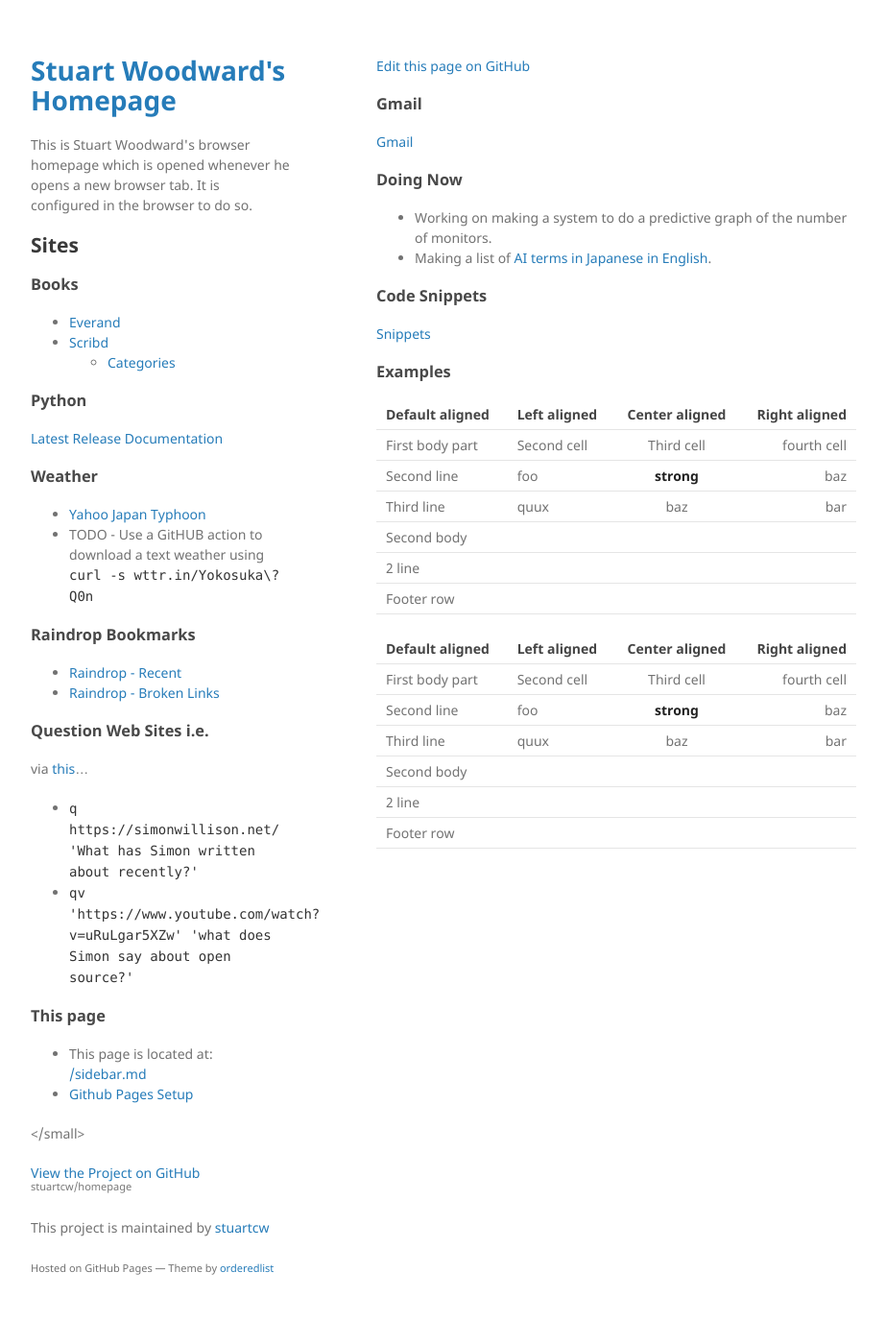
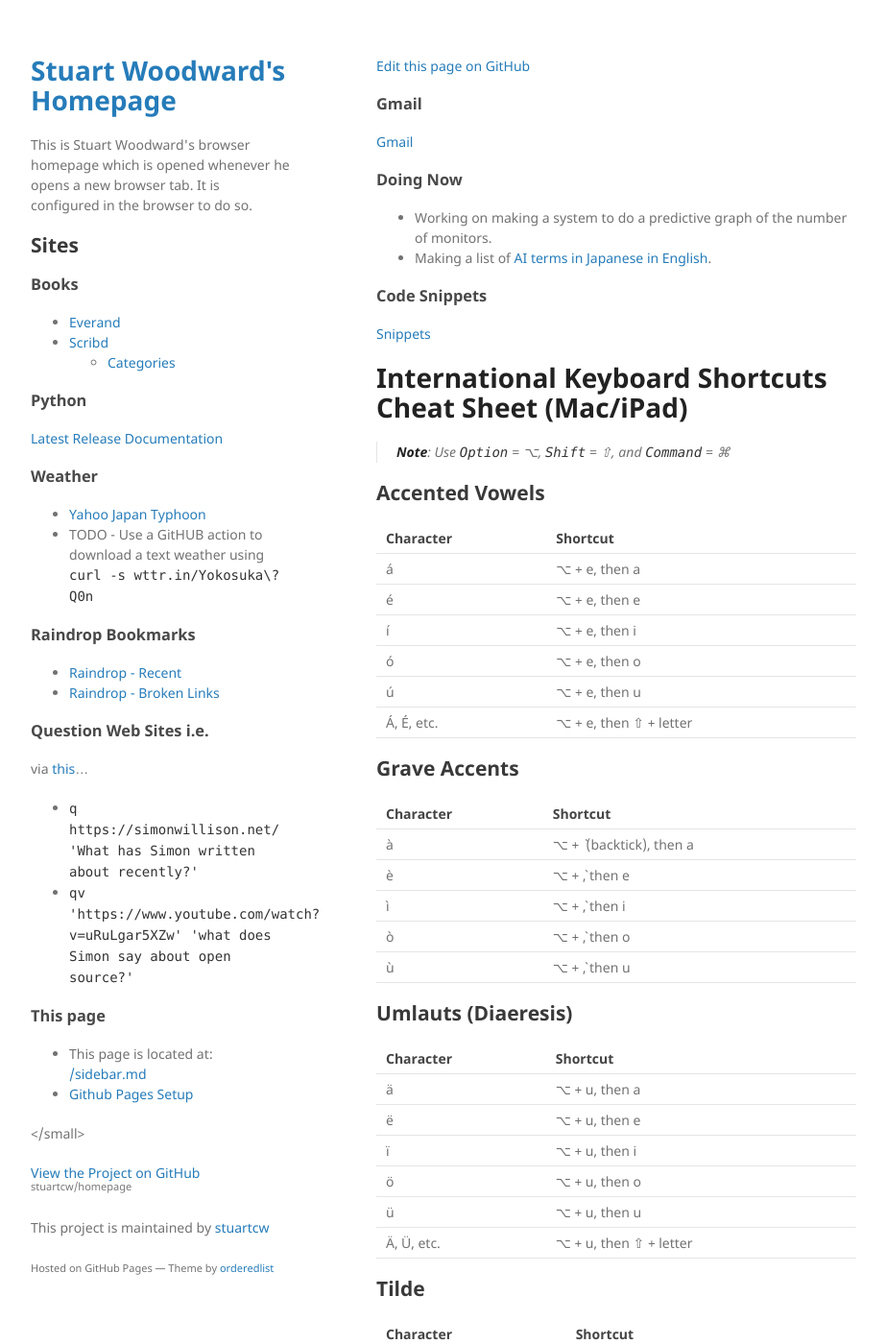
Before and after one commit to stuartcw/homepage, a Jekyll site: the page built from index.md, in a window 1280 px wide and 1400 px high. Shown: the whole window at 96% size, without its empty margins (178-1101 px from the left). Built offline with Jekyll 4.4.1, drawn with Linux system fonts in a browser that asks for light colours; some of the changed text lies outside the part shown.

Commit message:
Update index.md

```diff
--- a/index.md
+++ b/index.md
@@ -16,31 +16,68 @@ title: Stuart's Homepage
 
 [Snippets]({{ site.baseurl }}/snippets)
 
+# International Keyboard Shortcuts Cheat Sheet (Mac/iPad)
 
-### Examples
+> **Note**: Use `Option` = ⌥, `Shift` = ⇧, and `Command` = ⌘
 
-|-----------------+------------+-----------------+----------------|
-| Default aligned |Left aligned| Center aligned  | Right aligned  |
-|-----------------|:-----------|:---------------:|---------------:|
-| First body part |Second cell | Third cell      | fourth cell    |
-| Second line     |foo         | **strong**      | baz            |
-| Third line      |quux        | baz             | bar            |
-|-----------------+------------+-----------------+----------------|
-| Second body     |            |                 |                |
-| 2 line          |            |                 |                |
-|=================+============+=================+================|
-| Footer row      |            |                 |                |
-|-----------------+------------+-----------------+----------------|
+## Accented Vowels
 
+| Character | Shortcut                  |
+|-----------|---------------------------|
+| á         | ⌥ + e, then a             |
+| é         | ⌥ + e, then e             |
+| í         | ⌥ + e, then i             |
+| ó         | ⌥ + e, then o             |
+| ú         | ⌥ + e, then u             |
+| Á, É, etc.| ⌥ + e, then ⇧ + letter    |
 
-|---
-| Default aligned | Left aligned | Center aligned | Right aligned
-|-|:-|:-:|-:
-| First body part | Second cell | Third cell | fourth cell
-| Second line |foo | **strong** | baz
-| Third line |quux | baz | bar
-|---
-| Second body
-| 2 line
-|===
-| Footer row
+## Grave Accents
+
+| Character | Shortcut                  |
+|-----------|---------------------------|
+| à         | ⌥ + ` (backtick), then a  |
+| è         | ⌥ + `, then e             |
+| ì         | ⌥ + `, then i             |
+| ò         | ⌥ + `, then o             |
+| ù         | ⌥ + `, then u             |
+
+## Umlauts (Diaeresis)
+
+| Character | Shortcut                  |
+|-----------|---------------------------|
+| ä         | ⌥ + u, then a             |
+| ë         | ⌥ + u, then e             |
+| ï         | ⌥ + u, then i             |
+| ö         | ⌥ + u, then o             |
+| ü         | ⌥ + u, then u             |
+| Ä, Ü, etc.| ⌥ + u, then ⇧ + letter    |
+
+## Tilde
+
+| Character | Shortcut                  |
+|-----------|---------------------------|
+| ñ         | ⌥ + n, then n             |
+| Ñ         | ⌥ + n, then ⇧ + n         |
+| ã, õ      | ⌥ + n, then a/o           |
+
+## Circumflex
+
+| Character | Shortcut                  |
+|-----------|---------------------------|
+| â         | ⌥ + i, then a             |
+| ê         | ⌥ + i, then e             |
+| î         | ⌥ + i, then i             |
+| ô         | ⌥ + i, then o             |
+| û         | ⌥ + i, then u             |
+
+## Other Characters
+
+| Character | Shortcut                  |
+|-----------|---------------------------|
+| ç         | ⌥ + c                     |
+| Ç         | ⇧ + ⌥ + c                 |
+| ß (eszett)| ⌥ + s                     |
+| Ø         | ⇧ + ⌥ + o                 |
+| ø         | ⌥ + o                     |
+| ¿         | ⇧ + ⌥ + ?                 |
+| ¡         | ⌥ + 1                     |
```
